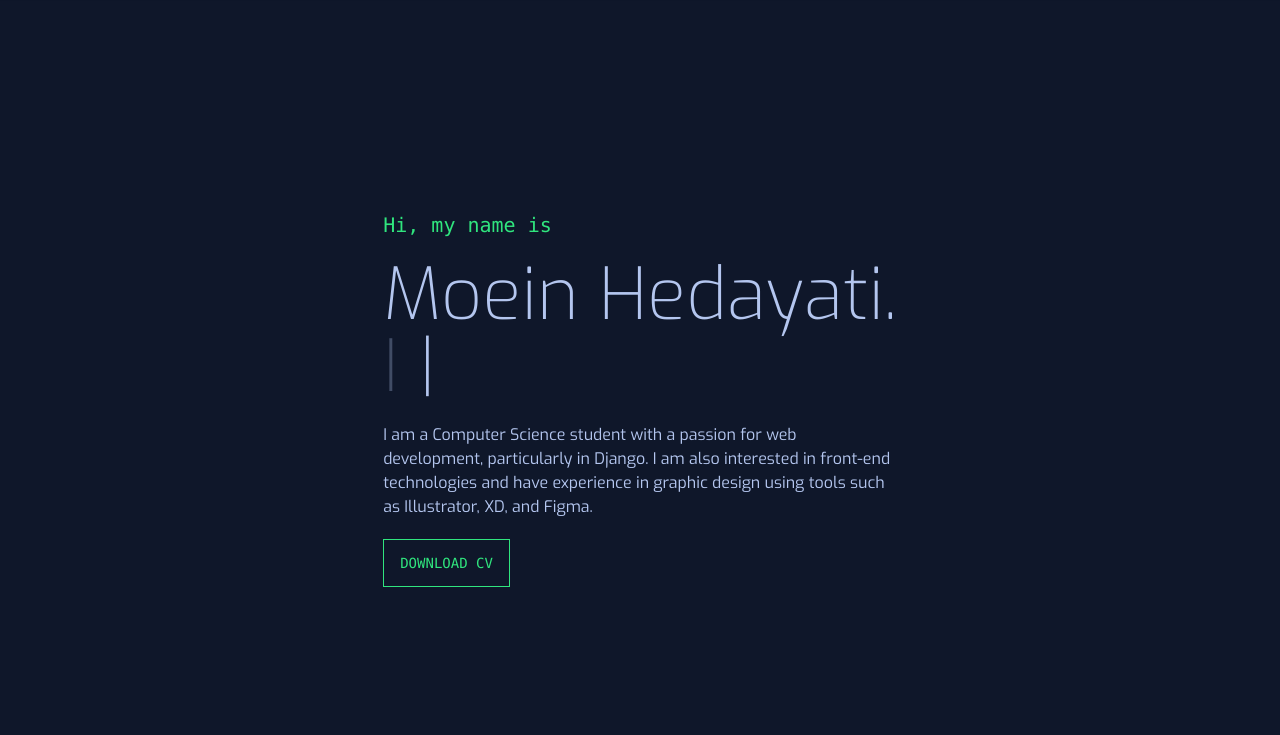
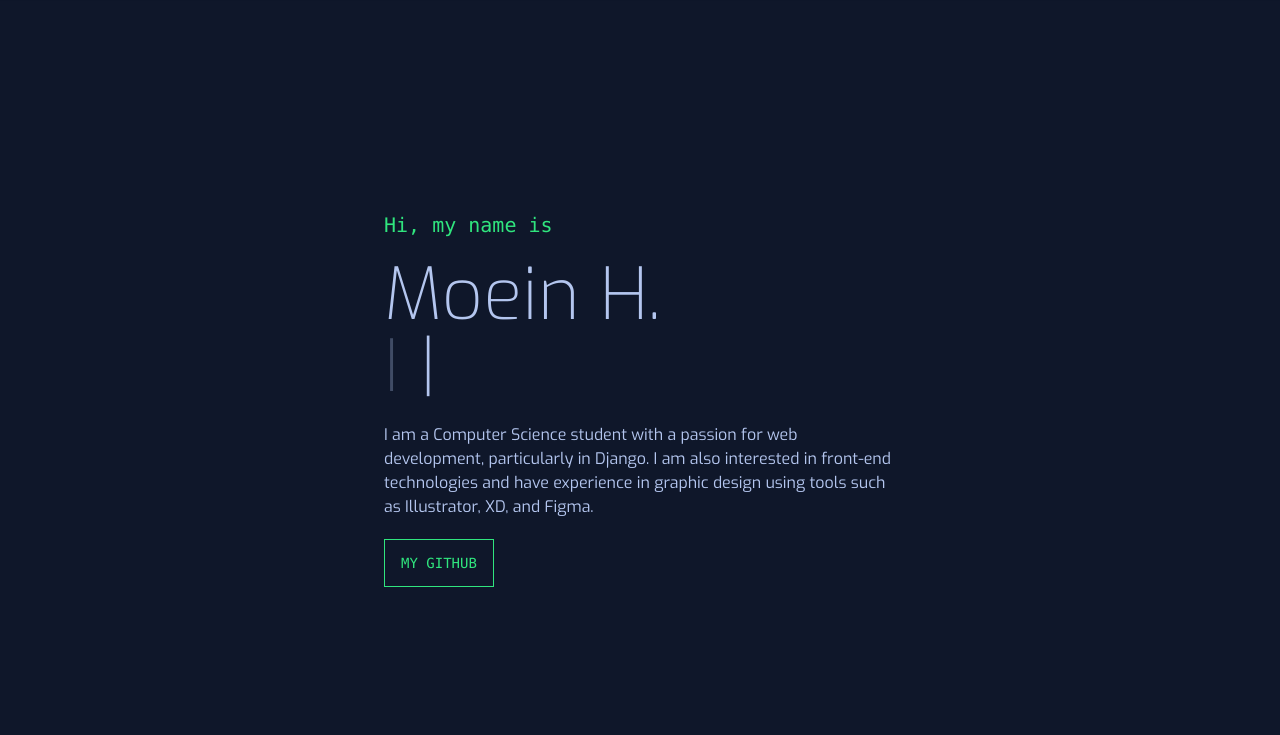
Before and after one commit to Moein-HDi/Moein-HDi.github.io, a plain HTML site: page index.html in a window 1280 px wide. Shown: the part 65-800 px from the top of the page. Drawn offline with nearby package versions, Linux system fonts and the light colour scheme.

Commit message:
+ updating website

```diff
--- a/index.html
+++ b/index.html
@@ -5,7 +5,7 @@
   <meta charset="UTF-8" />
   <meta http-equiv="X-UA-Compatible" content="IE=edge" />
   <meta name="viewport" content="width=device-width, initial-scale=1.0" />
-  <title>Moein Hedayati</title>
+  <title>Moein H.</title>
   <link rel="stylesheet" href="output.css" />
   <link href="https://unpkg.com/aos@2.3.1/dist/aos.css" rel="stylesheet" />
 
@@ -88,9 +88,8 @@
           <i class="fa-solid fa-bars"></i>
         </label>
         <ul tabindex="0" class="menu menu-compact dropdown-content mt-3 p-2 shadow bg-base-100 rounded-box w-52">
-          <li><a href="static\Moein-Hedayati-CV.pdf"><i class="fa-solid fa-file-pdf"></i> Download CV</a></li>
           <li><a href="https://github.com/Moein-HDi"><i class="fa-brands fa-github"></i> Github</a></li>
-          <li><a href="https://www.linkedin.com/in/moein-hedayati"><i class="fa-brands fa-linkedin"></i>
+          <li><a href="https://www.linkedin.com/in/moein-hdi"><i class="fa-brands fa-linkedin"></i>
               LinkedIn</a></li>
 
         </ul>
@@ -105,7 +104,7 @@
         <div class="max-w-3xl space-y-5">
           <p class="font-mono text-xl text-primary">Hi, my name is</p>
           <div>
-            <h1 class="text-7xl font-extralight">Moein Hedayati.</h1>
+            <h1 class="text-7xl font-extralight">Moein H.</h1>
             <span id="type" class="text-7xl opacity-30 font-extralight"></span>
           </div>
           <p class="max-w-lg">
@@ -114,8 +113,8 @@
             technologies and have experience in graphic design using tools such
             as Illustrator, XD, and Figma.
           </p>
-          <a href="static\Moein-Hedayati-CV.pdf" class="btn font-normal font-mono btn-outline btn-primary rounded-none">
-            Download CV
+          <a href="https://github.com/Moein-HDi" class="btn font-normal font-mono btn-outline btn-primary rounded-none">
+            My Github
           </a>
         </div>
       </div>
@@ -545,7 +544,7 @@
               with me! Please send me an
               email and I will respond as soon as possible. </p>
             <p class="text-center mx-auto max-w-lg text-primary text-lg space-x-3 badge"><i
-                class="fa-regular fa-envelope"></i><span>moein.hedayati@gmail.com</span></p>
+                class="fa-regular fa-envelope"></i><span>mo3inhdi@gmail.com</span></p>
             <p class="text-center mx-auto max-w-lg">You can also send an email directly from the form below. If a
               success message appears on the screen after clicking the send button, it mean i got your email (no need
               to press it multiple times!)</p>
@@ -598,14 +597,14 @@
           d="M410.25,11.4l-4.4,7.65L330.8,149.3a12.55,12.55,0,0,1-10.88,6.28H294.61l-17.87,31h61.09a12.52,12.52,0,0,0,10.8-6.15l.07-.12L363,155.58,446,11.4Z" />
       </svg>
       <p class="font-bold font-mono">
-        Built and designed by Moein Hedayati.
+        Built and designed by Moein H.
       </p>
       <p>Copyright © 2023 - All right reserved</p>
     </div>
     <div>
       <div class="grid grid-flow-col gap-4">
         <a href="https://github.com/Moein-HDi"><i class="fa-brands fa-github text-3xl"></i></a>
-        <a href="https://www.linkedin.com/in/moein-hedayati"><i
+        <a href="https://www.linkedin.com/in/moein-hdi"><i
             class="fa-brands fa-linkedin text-3xl"></i></a>
 
       </div>
```
Also changed, not shown: 1 other file.
